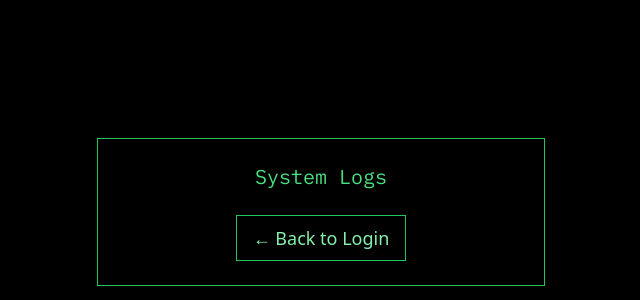
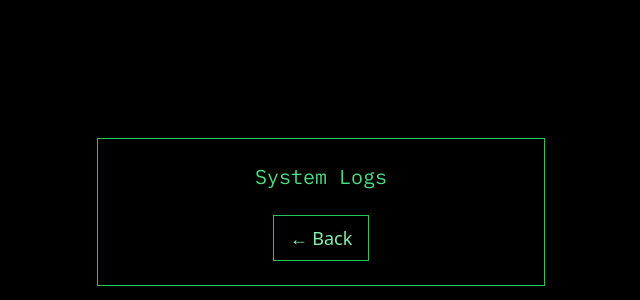
Before and after one commit to noregretsluka/ai-terminal, a React (Vite) app: page /logs in a window 1280 px wide. Shown: the part 188-488 px from the top of the page, without its empty margins (319-959 px from the left). Built offline with nearby package versions, Linux system fonts and the light colour scheme.

Commit message:
Added landing pages for Settings and Assistant; updated Login, Logs, and MainMenu components with routing and layout improvements

```diff
--- a/src/Logs.jsx
+++ b/src/Logs.jsx
@@ -13,10 +13,10 @@ function Logs() {
 
         <div className="mt-6 text-center">
           <Link
-            to="/"
+            to="/menu"
             className="inline-block bg-black border border-green-500 text-green-300 px-4 py-2 hover:bg-green-800 transition duration-300 font-sans"
           >
-            ← Back to Login
+            ← Back
           </Link>
         </div>
       </div>
```
